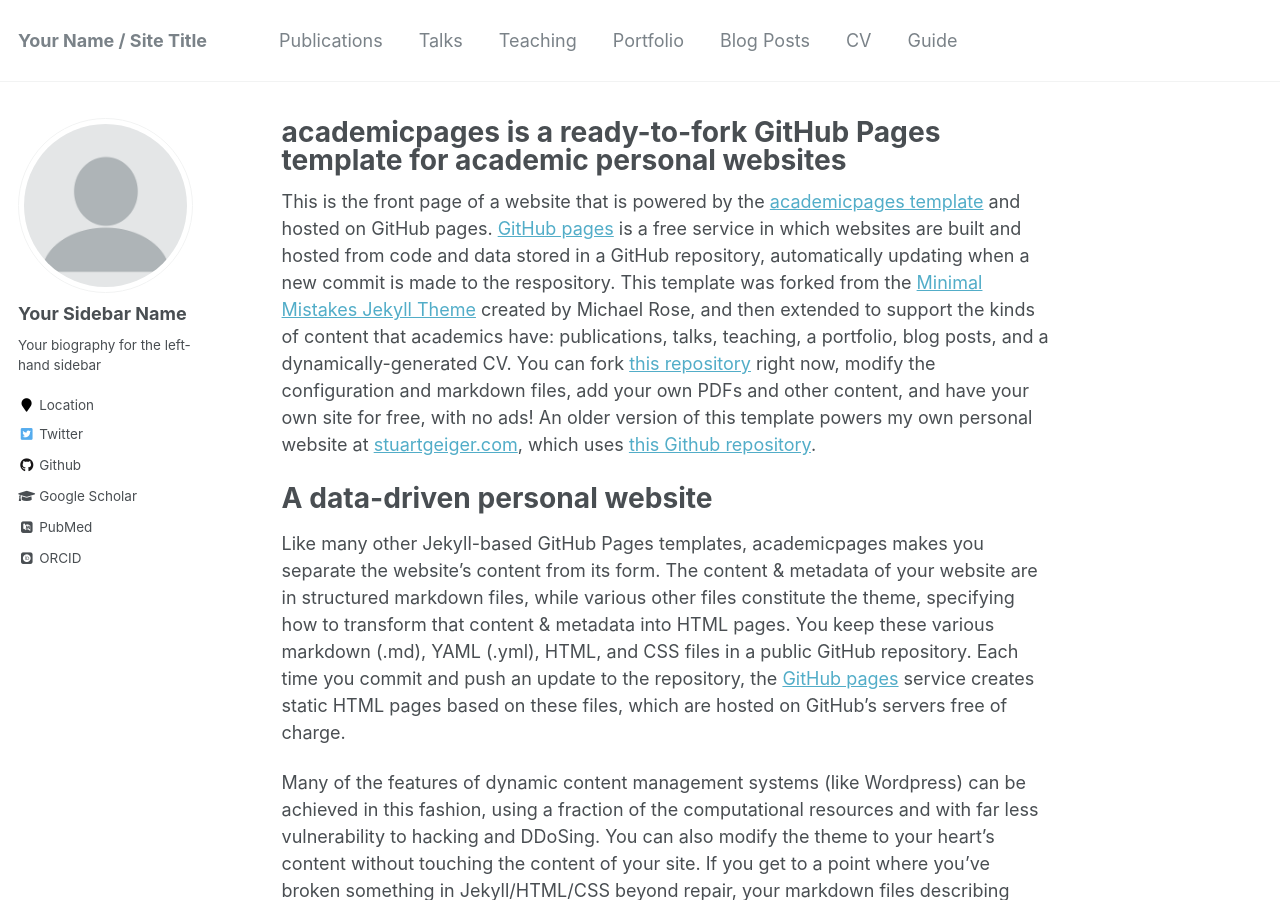
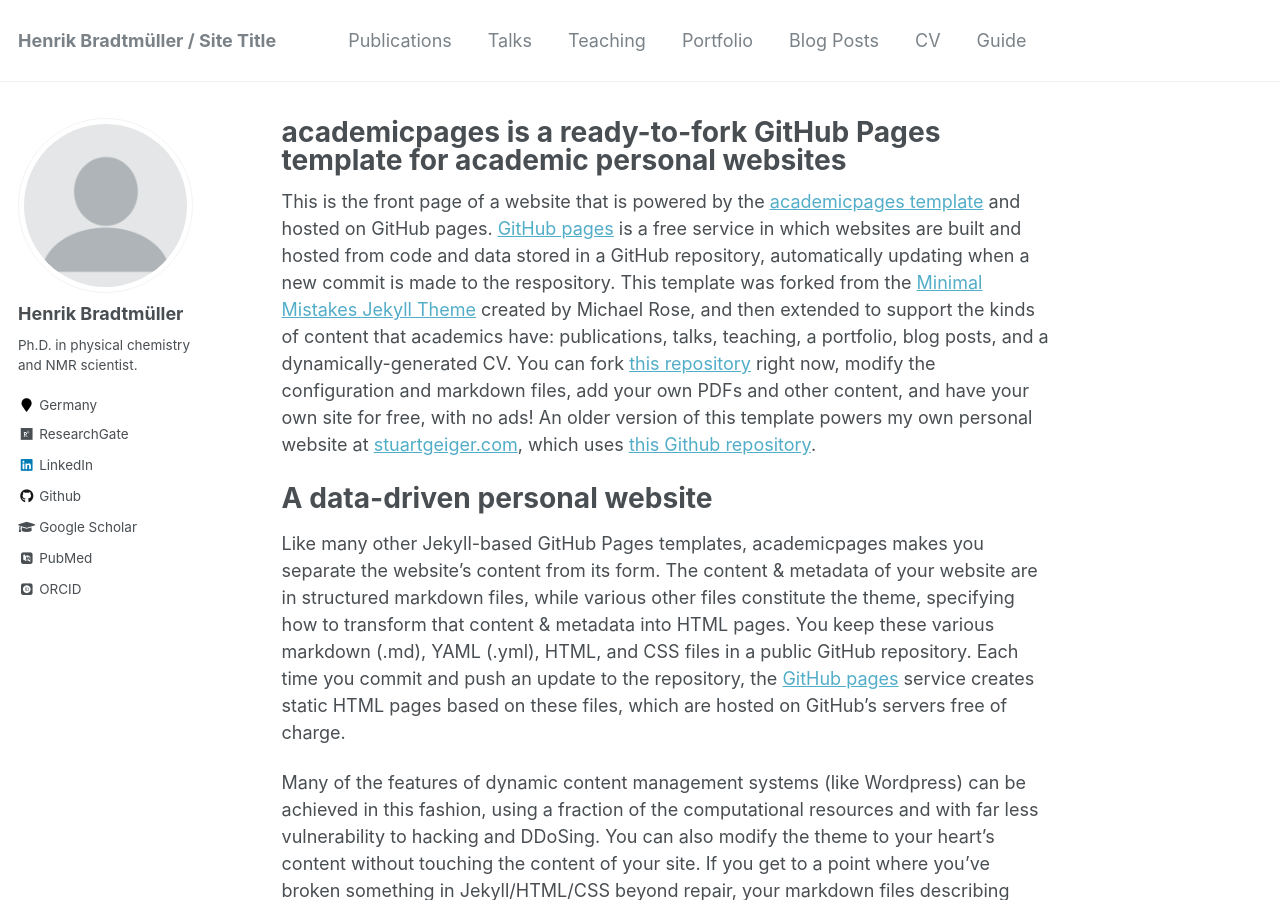
Before and after one commit to hbrmn/hbrmn.github.io, a Jekyll site: the page built from _pages/about.md, in a window 1280 px wide and 900 px high. Built offline with Jekyll 4.4.1, drawn with Linux system fonts in a browser that asks for light colours; some web fonts are replaced; some of the changed text lies outside the part shown.

Commit message:
Update _config.yml
Add personal info

```diff
--- a/_config.yml
+++ b/_config.yml
@@ -7,13 +7,13 @@
 
 # Site Settings
 locale                   : "en-US"
-title                    : "Your Name / Site Title"
+title                    : "Henrik Bradtmüller / Site Title"
 title_separator          : "-"
-name                     : &name "Your Name"
-description              : &description "personal description"
-url                      : https://academicpages.github.io # the base hostname & protocol for your site e.g. "https://mmistakes.github.io"
+name                     : &name "Henrik Bradtmüller"
+description              : &description "Ph.D. in physical chemistry and NMR scientist."
+url                      : https://hbrmn.github.io # the base hostname & protocol for your site e.g. "https://mmistakes.github.io"
 baseurl                  : "" # the subpath of your site, e.g. "/blog"
-repository               : "academicpages/academicpages.github.io"
+repository               : "https://github.com/hbrmn"
 teaser                   :  # filename of teaser fallback teaser image placed in /images/, .e.g. "500x300.png"
 breadcrumbs              : false # true, false (default)
 words_per_minute         : 160
@@ -80,15 +80,15 @@
 
 # Site Author
 author:
-  name             : "Your Sidebar Name"
+  name             : "Henrik Bradtmüller"
   avatar           : "profile.png"
-  bio              : "Your biography for the left-hand sidebar"
-  location         : "Location"
+  bio              : "Ph.D. in physical chemistry and NMR scientist."
+  location         : "Germany"
   employer         :
   pubmed           : "https://www.ncbi.nlm.nih.gov/pubmed/?term=john+snow"
   googlescholar    : "http://yourfullgooglescholarurl.com"
   email            :
-  researchgate     :  # example: "https://www.researchgate.net/profile/yourprofile"
+  researchgate     : "https://www.researchgate.net/profile/Henrik_Bradtmueller" # example: "https://www.researchgate.net/profile/yourprofile"
   uri              :
   bitbucket        :
   codepen          :
@@ -96,20 +96,20 @@
   flickr           :
   facebook         :
   foursquare       :
-  github           : "academicpages"
+  github           : "hbrmn"
   google_plus      :
   keybase          :
   instagram        :
   impactstory      : #"https://profiles.impactstory.org/u/xxxx-xxxx-xxxx-xxxx"
   lastfm           :
-  linkedin         :
-  orcid            : "http://orcid.org/yourorcidurl"
+  linkedin         : "https://www.linkedin.com/in/henrik-bradtm%C3%BCller-826584150/"
+  orcid            : "http://orcid.org/0000-0001-7971-2163"
   pinterest        :
   soundcloud       :
   stackoverflow    : # http://stackoverflow.com/users/123456/username
   steam            :
   tumblr           :
-  twitter          : "replacethistwitterhandle"
+  twitter          : #"replacethistwitterhandle"
   vine             :
   weibo            :
   xing             :
```
